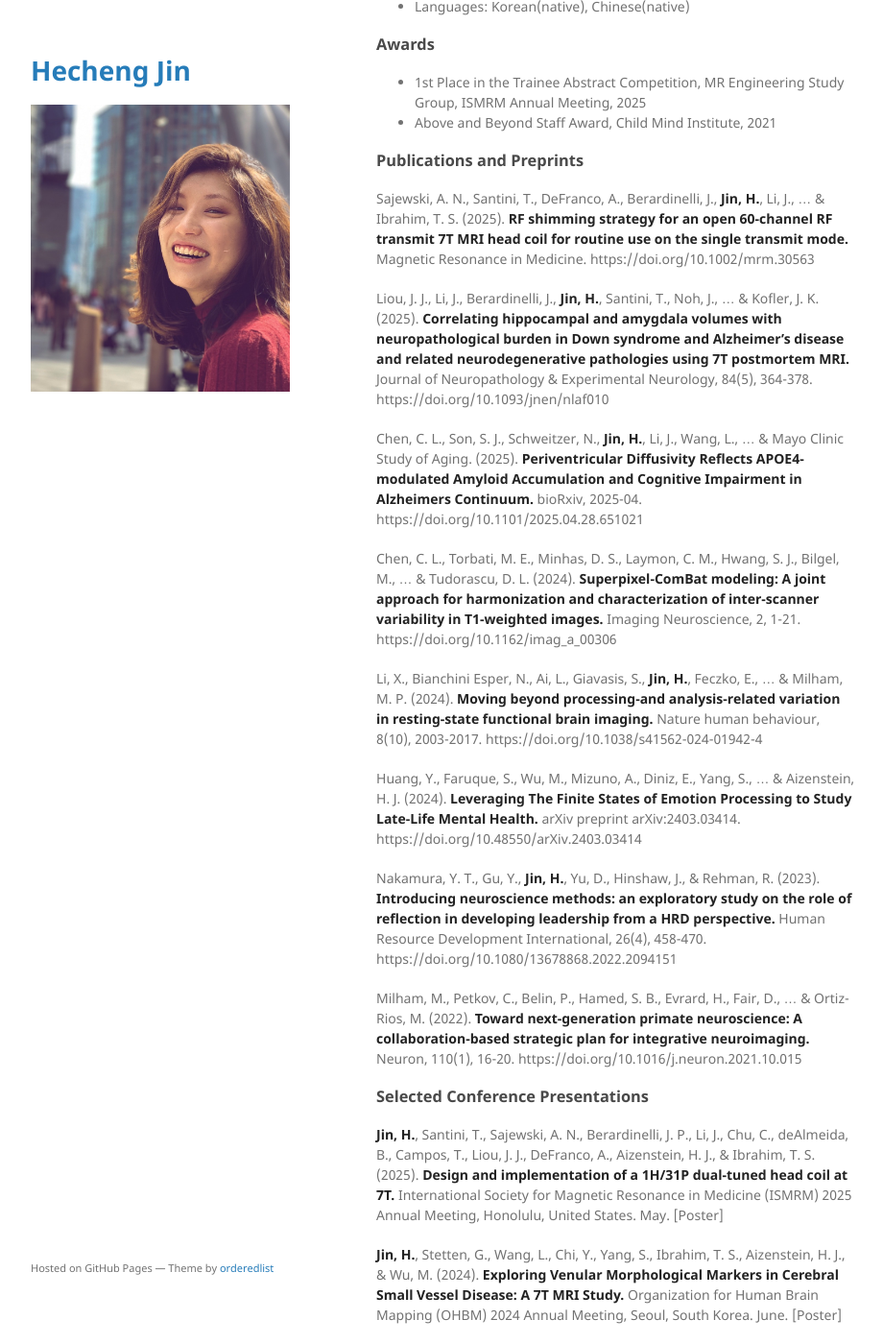
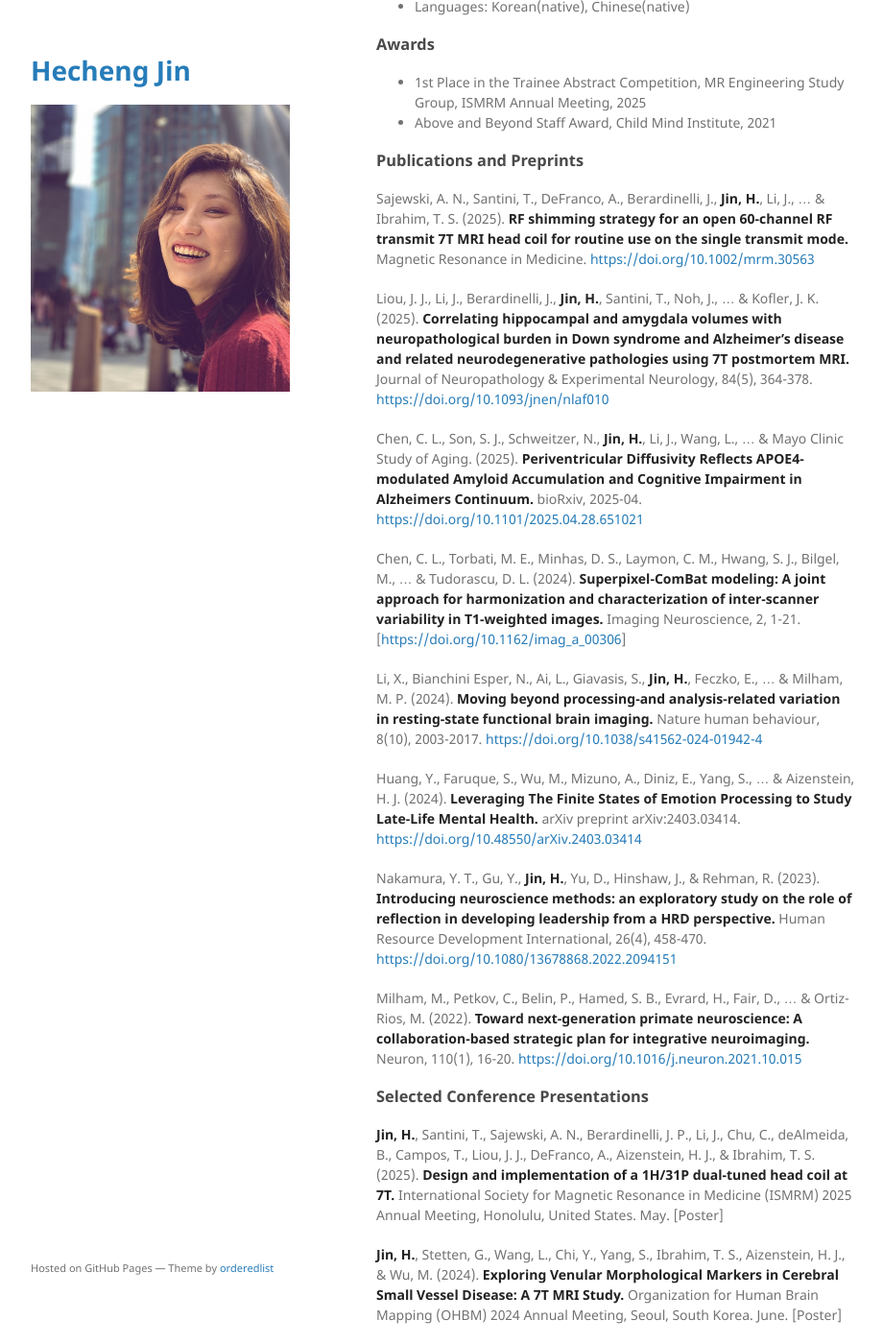
Before and after one commit to HechengJin0/hechengjin0.github.io, a Jekyll site: the page built from index.md, in a window 1280 px wide and 1400 px high, scrolled down 943 px. Shown: the whole window at 96% size, without its empty margins (178-1098 px from the left). Built offline with Jekyll 4.4.1, drawn with Linux system fonts in a browser that asks for light colours; the repository's description, which GitHub fills in, is left out; our own code applies the rules of GitHub Pages for plain Markdown files; part of the change alters nothing that is shown.

```diff
--- a/index.md
+++ b/index.md
@@ -38,21 +38,21 @@ My interdisciplinary background spans electromagnetic simulation, MRI coil proto
 
 
 ### Publications and Preprints
-Sajewski, A. N., Santini, T., DeFranco, A., Berardinelli, J., **Jin, H.**, Li, J., ... & Ibrahim, T. S. (2025). **RF shimming strategy for an open 60‐channel RF transmit 7T MRI head coil for routine use on the single transmit mode.** Magnetic Resonance in Medicine. https://doi.org/10.1002/mrm.30563
+Sajewski, A. N., Santini, T., DeFranco, A., Berardinelli, J., **Jin, H.**, Li, J., ... & Ibrahim, T. S. (2025). **RF shimming strategy for an open 60‐channel RF transmit 7T MRI head coil for routine use on the single transmit mode.** Magnetic Resonance in Medicine. [https://doi.org/10.1002/mrm.30563](https://doi.org/10.1002/mrm.30563)
 
-Liou, J. J., Li, J., Berardinelli, J., **Jin, H.**, Santini, T., Noh, J., ... & Kofler, J. K. (2025). **Correlating hippocampal and amygdala volumes with neuropathological burden in Down syndrome and Alzheimer’s disease and related neurodegenerative pathologies using 7T postmortem MRI.** Journal of Neuropathology & Experimental Neurology, 84(5), 364-378. https://doi.org/10.1093/jnen/nlaf010
+Liou, J. J., Li, J., Berardinelli, J., **Jin, H.**, Santini, T., Noh, J., ... & Kofler, J. K. (2025). **Correlating hippocampal and amygdala volumes with neuropathological burden in Down syndrome and Alzheimer’s disease and related neurodegenerative pathologies using 7T postmortem MRI.** Journal of Neuropathology & Experimental Neurology, 84(5), 364-378. [https://doi.org/10.1093/jnen/nlaf010](https://doi.org/10.1093/jnen/nlaf010)
 
-Chen, C. L., Son, S. J., Schweitzer, N., **Jin, H.**, Li, J., Wang, L., ... & Mayo Clinic Study of Aging. (2025). **Periventricular Diffusivity Reflects APOE4-modulated Amyloid Accumulation and Cognitive Impairment in Alzheimers Continuum.** bioRxiv, 2025-04. https://doi.org/10.1101/2025.04.28.651021
+Chen, C. L., Son, S. J., Schweitzer, N., **Jin, H.**, Li, J., Wang, L., ... & Mayo Clinic Study of Aging. (2025). **Periventricular Diffusivity Reflects APOE4-modulated Amyloid Accumulation and Cognitive Impairment in Alzheimers Continuum.** bioRxiv, 2025-04. [https://doi.org/10.1101/2025.04.28.651021](https://doi.org/10.1101/2025.04.28.651021)
 
-Chen, C. L., Torbati, M. E., Minhas, D. S., Laymon, C. M., Hwang, S. J., Bilgel, M., ... & Tudorascu, D. L. (2024). **Superpixel-ComBat modeling: A joint approach for harmonization and characterization of inter-scanner variability in T1-weighted images.** Imaging Neuroscience, 2, 1-21. https://doi.org/10.1162/imag_a_00306
+Chen, C. L., Torbati, M. E., Minhas, D. S., Laymon, C. M., Hwang, S. J., Bilgel, M., ... & Tudorascu, D. L. (2024). **Superpixel-ComBat modeling: A joint approach for harmonization and characterization of inter-scanner variability in T1-weighted images.** Imaging Neuroscience, 2, 1-21. [[https://doi.org/10.1162/imag_a_00306](https://doi.org/10.1162/imag_a_00306)]
 
-Li, X., Bianchini Esper, N., Ai, L., Giavasis, S., **Jin, H.**, Feczko, E., ... & Milham, M. P. (2024). **Moving beyond processing-and analysis-related variation in resting-state functional brain imaging.** Nature human behaviour, 8(10), 2003-2017. https://doi.org/10.1038/s41562-024-01942-4
+Li, X., Bianchini Esper, N., Ai, L., Giavasis, S., **Jin, H.**, Feczko, E., ... & Milham, M. P. (2024). **Moving beyond processing-and analysis-related variation in resting-state functional brain imaging.** Nature human behaviour, 8(10), 2003-2017. [https://doi.org/10.1038/s41562-024-01942-4](https://doi.org/10.1038/s41562-024-01942-4)
 
-Huang, Y., Faruque, S., Wu, M., Mizuno, A., Diniz, E., Yang, S., ... & Aizenstein, H. J. (2024). **Leveraging The Finite States of Emotion Processing to Study Late-Life Mental Health.** arXiv preprint arXiv:2403.03414. https://doi.org/10.48550/arXiv.2403.03414
+Huang, Y., Faruque, S., Wu, M., Mizuno, A., Diniz, E., Yang, S., ... & Aizenstein, H. J. (2024). **Leveraging The Finite States of Emotion Processing to Study Late-Life Mental Health.** arXiv preprint arXiv:2403.03414. [https://doi.org/10.48550/arXiv.2403.03414](https://doi.org/10.48550/arXiv.2403.03414)
 
-Nakamura, Y. T., Gu, Y., **Jin, H.**, Yu, D., Hinshaw, J., & Rehman, R. (2023). **Introducing neuroscience methods: an exploratory study on the role of reflection in developing leadership from a HRD perspective.** Human Resource Development International, 26(4), 458-470. https://doi.org/10.1080/13678868.2022.2094151
+Nakamura, Y. T., Gu, Y., **Jin, H.**, Yu, D., Hinshaw, J., & Rehman, R. (2023). **Introducing neuroscience methods: an exploratory study on the role of reflection in developing leadership from a HRD perspective.** Human Resource Development International, 26(4), 458-470. [https://doi.org/10.1080/13678868.2022.2094151](https://doi.org/10.1080/13678868.2022.2094151)
 
-Milham, M., Petkov, C., Belin, P., Hamed, S. B., Evrard, H., Fair, D., ... & Ortiz-Rios, M. (2022). **Toward next-generation primate neuroscience: A collaboration-based strategic plan for integrative neuroimaging.** Neuron, 110(1), 16-20. https://doi.org/10.1016/j.neuron.2021.10.015
+Milham, M., Petkov, C., Belin, P., Hamed, S. B., Evrard, H., Fair, D., ... & Ortiz-Rios, M. (2022). **Toward next-generation primate neuroscience: A collaboration-based strategic plan for integrative neuroimaging.** Neuron, 110(1), 16-20. [https://doi.org/10.1016/j.neuron.2021.10.015](https://doi.org/10.1016/j.neuron.2021.10.015)
 
 
 ### Selected Conference Presentations
```
